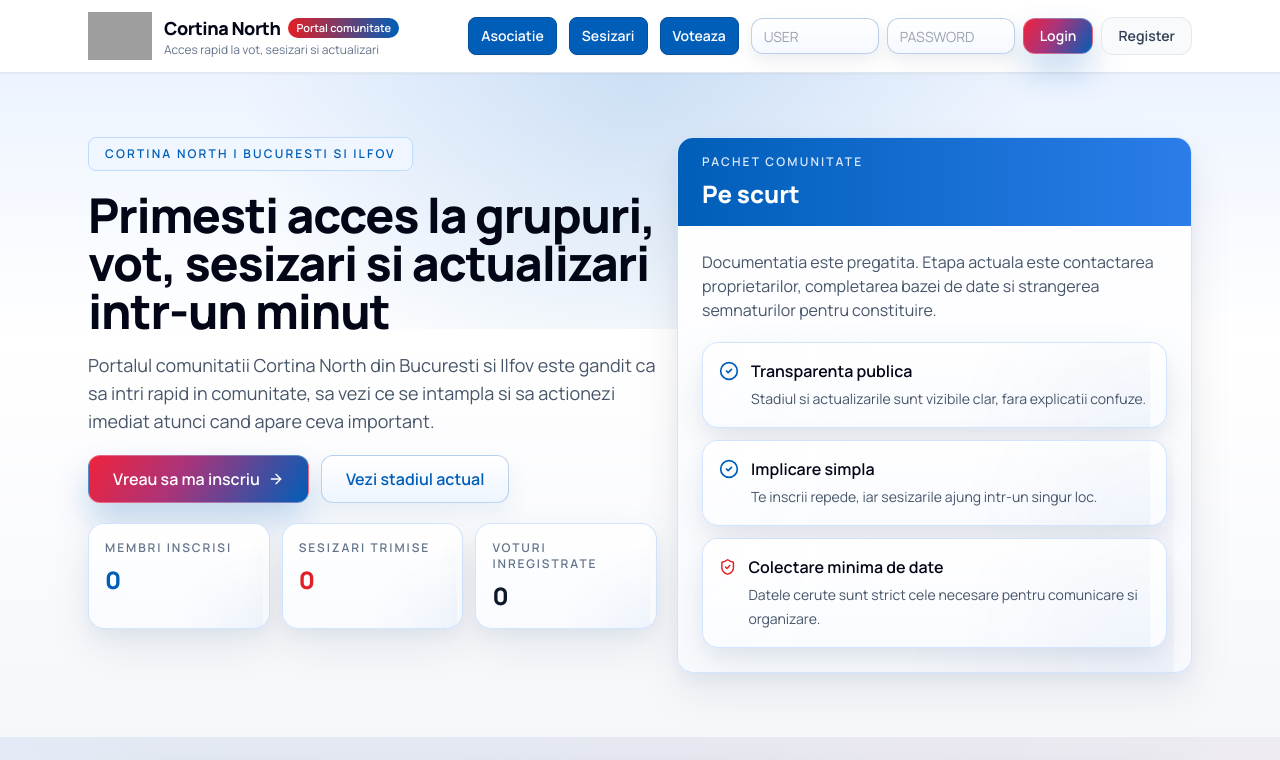
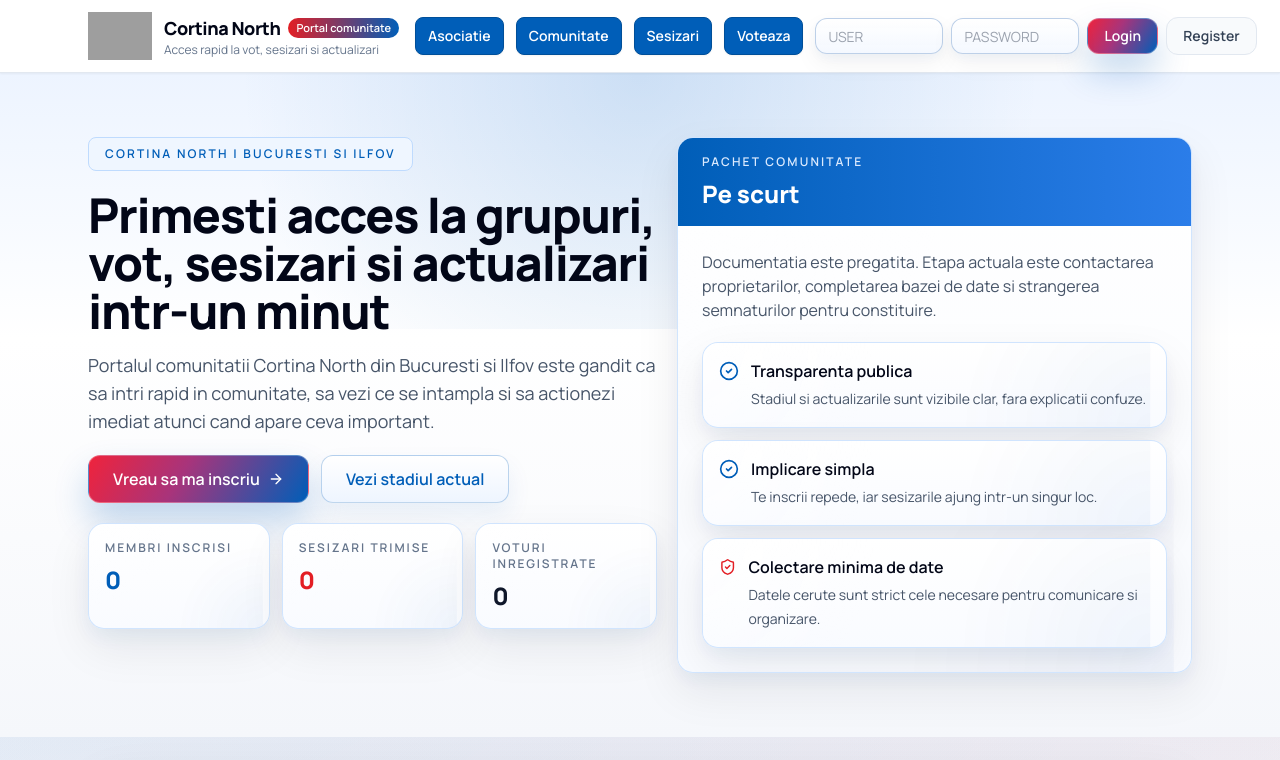
Before and after one commit to mediafisker-lang/alpinistiutilitari.ro, a Next.js app: page / in a window 1280 px wide. Shown: the top 760 px of the page. Built offline with nearby package versions, Linux system fonts and the light colour scheme; no server answers; the database is empty; grey boxes are pictures that could not be loaded.

Commit message:
Add Comunitate menu button linked to social channels section

```diff
--- a/components/community-section.tsx
+++ b/components/community-section.tsx
@@ -127,7 +127,7 @@ export function CommunitySection({ links }: { links: CommunityLink[] }) {
   }
 
   return (
-    <section className="bg-slate-50">
+    <section id="comunitate" className="scroll-mt-24 bg-slate-50">
       <div className="mx-auto max-w-6xl px-4 py-12 sm:px-6 sm:py-16">
         <SectionHeading
           eyebrow="Comunitate"
--- a/components/site-header.tsx
+++ b/components/site-header.tsx
@@ -190,6 +190,12 @@ export function SiteHeader() {
               Asociatie
             </Link>
             <Link
+              href="/#comunitate"
+              className="rounded-lg border border-[#004f99] bg-[#005eb8] px-3 py-2 text-sm font-semibold text-white shadow-sm transition hover:bg-[#004a92]"
+            >
+              Comunitate
+            </Link>
+            <Link
               href="/#sesizari"
               className="rounded-lg border border-[#004f99] bg-[#005eb8] px-3 py-2 text-sm font-semibold text-white shadow-sm transition hover:bg-[#004a92]"
             >
@@ -256,12 +262,18 @@ export function SiteHeader() {
         </div>
 
         <div className="mt-3 border-t border-slate-200 pt-3 lg:hidden">
-          <nav className="grid grid-cols-3 gap-2">
+          <nav className="grid grid-cols-2 gap-2">
             <Link
               href="/#stadiu"
               className="rounded-lg border border-[#004f99] bg-[#005eb8] px-2 py-2.5 text-center text-[12px] font-semibold text-white shadow-sm transition hover:bg-[#004a92]"
             >
               Asociatie
+            </Link>
+            <Link
+              href="/#comunitate"
+              className="rounded-lg border border-[#004f99] bg-[#005eb8] px-2 py-2.5 text-center text-[12px] font-semibold text-white shadow-sm transition hover:bg-[#004a92]"
+            >
+              Comunitate
             </Link>
             <Link
               href="/#sesizari"
```
